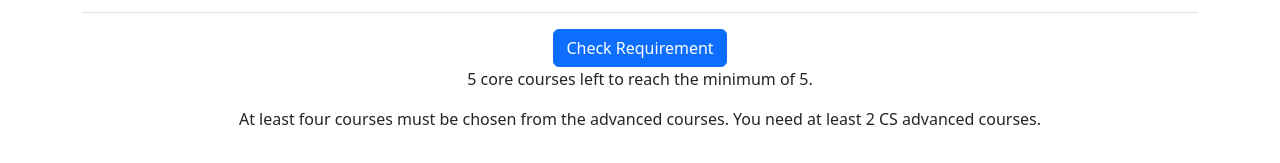
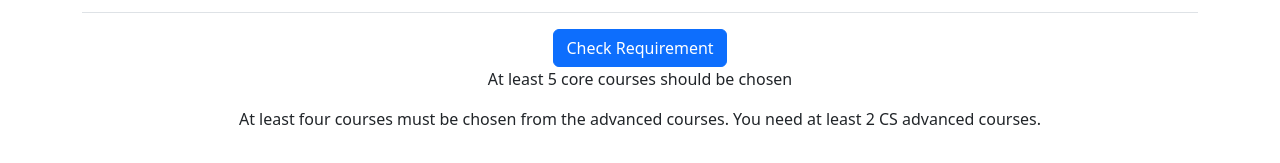
Before and after one commit to Furkhanhash/Degree-Requirement, an Angular app: page / in a window 1280 px wide. Shown: the part 435-598 px from the top of the page. Built offline with nearby package versions, Linux system fonts and the light colour scheme.

Commit message:
Updated condition for core and advance

```diff
--- a/src/app/addcourses/addcourses.component.html
+++ b/src/app/addcourses/addcourses.component.html
@@ -50,12 +50,13 @@
     <div class="text-center">
     <button type="button" class="btn btn-primary" (click)="calculateCoreCoursesSatisfied()">Check Requirement</button></div>
   </div>
-  <div *ngIf="coreCoursesLeft > 0 || csAdvancedCourses.length < 2; else noCoreCourses">
-    <div class="text-center"><p>{{ coreCoursesLeft }} core courses left to reach the minimum of 5.</p>
+  <div *ngIf="coreCoursesSatisfied <= 5 && advancedCourseflag < 1; else noCoreCourses">
+    <div class="text-center">
+      <p>{{ coreCoursesSatisfied >= 5? 'Requirement for core courses met.':'At least 5 core courses should be chosen'}} </p>
       <p>{{ csAdvancedCourses.length >= 2 && advancedCourseflag == 1? 'Requirement for advanced courses met.' : 'At least four courses must be chosen from the advanced courses. You need at least 2 CS advanced courses.' }}</p>
     </div>
       <!-- <p>{{ advancedCoursesLeft }} advanced courses left to meet the requirement.</p> -->
   </div>
   <ng-template #noCoreCourses>
-    <div class="text-center"><p>You have met the minimum requirement of 5 core courses.</p></div>
+    <div class="text-center"><p>You have met the minimum requirement for Master in CS degree.</p></div>
   </ng-template>
--- a/src/app/addcourses/addcourses.component.ts
+++ b/src/app/addcourses/addcourses.component.ts
@@ -102,20 +102,17 @@ export class AddcoursesComponent {
 
 
 
-  requiredCoreCourses = 5;
   coreCoursesSatisfied = 0;
-  coreCoursesLeft = 0;
   csAdvancedCourses:Course[]=[];
   advancedCourseflag = 0;
-  // advancedCourseCount = 0;
-  //  areas = new Set();
+
 
 constructor(private courseService: CourseService){}
 
 ngOnInit(): void {
   this.courses = this.courseService.getCourses();
   this.calculateCoreCoursesSatisfied();
-    this.calculateCoreCoursesLeft();
+
 }
 
 addCourse(): void {
@@ -151,28 +148,24 @@ if (matchingCourse) {
   this.courseService.addCourse(this.newCourse);
   this.newCourse = new Course(0,'', '',''); // Reset the form
   this.calculateCoreCoursesSatisfied();
-    this.calculateCoreCoursesLeft();
+
 }
 }
 
 
 
-CheckRequirement():void{
-  console.log('Data ',this.courses);
-}
+
+calculateCoreCoursesSatisfied(): void {
 
 
+  this.coreCoursesSatisfied = 0; // Reset the count
 
-calculateCoreCoursesSatisfied(): void {
-  this.coreCoursesSatisfied = this.coreCourses.reduce((count, coreCourse) => {
-    const foundCourse = this.courses.find(course => {
-      return (
-        course["name"] === coreCourse["course code"] &&
-        course["code"] === coreCourse["number"]
-      );
-    });
-    return foundCourse ? count + 1 : count;
-  }, 0);
+  this.courses.forEach(course => {
+    // Check if the course is a core course
+    if (this.coreCourses.some(coreCourse => coreCourse["course code"] === course["name"] && coreCourse["number"] === course["code"])) {
+      this.coreCoursesSatisfied++;
+    }
+  });
 
 
    this.csAdvancedCourses = this.courses.filter(course => {
@@ -197,8 +190,6 @@ calculateCoreCoursesSatisfied(): void {
     console.log("Condition not met: Not enough advanced courses or areas.");
   }
 
-  // Calculate core courses left
-  this.coreCoursesLeft = Math.max(this.requiredCoreCourses - this.coreCoursesSatisfied, 0);
 
 
 
@@ -219,8 +210,6 @@ deleteCourse(index: number): void {
 }
 
 
-calculateCoreCoursesLeft(): void {
-  this.coreCoursesLeft = Math.max(this.requiredCoreCourses - this.coreCoursesSatisfied, 0);
-}
+
 
 }
```
